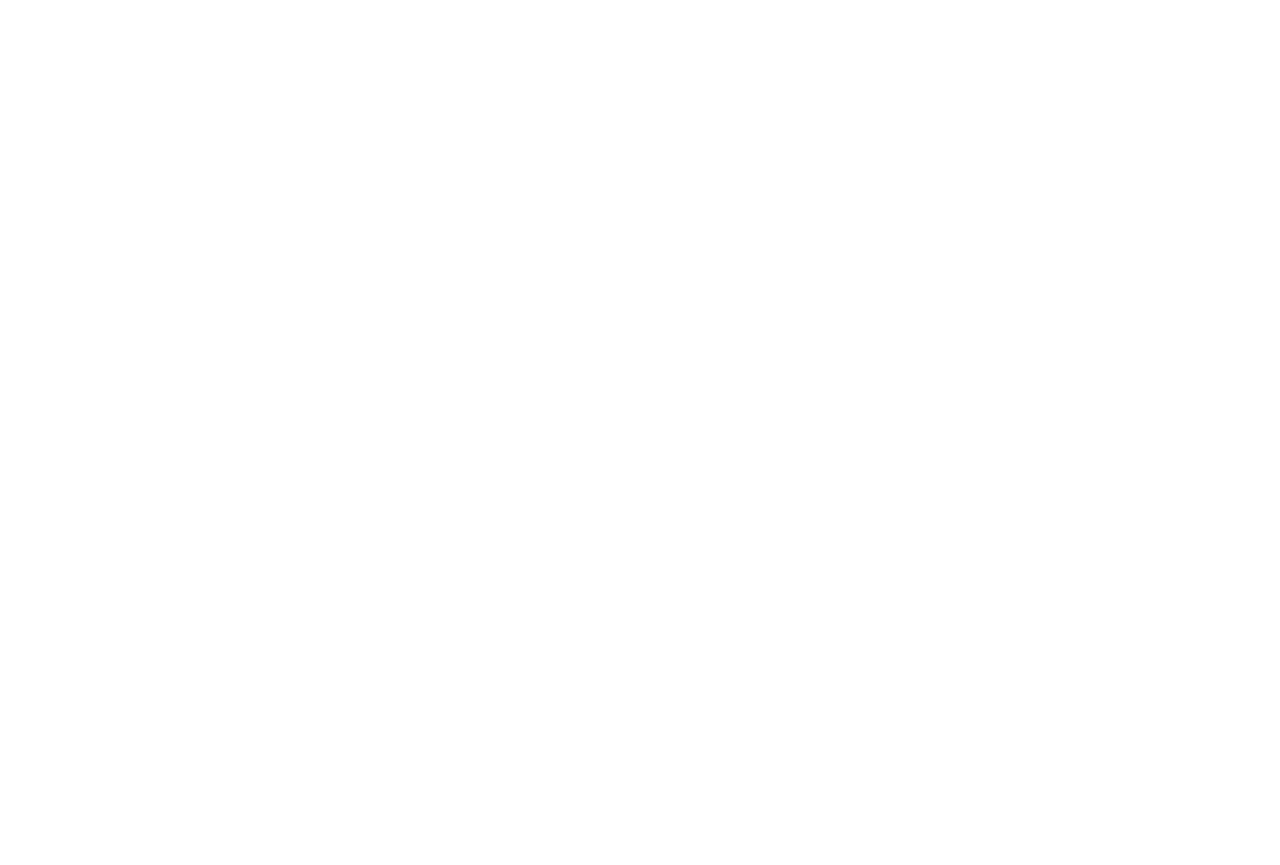
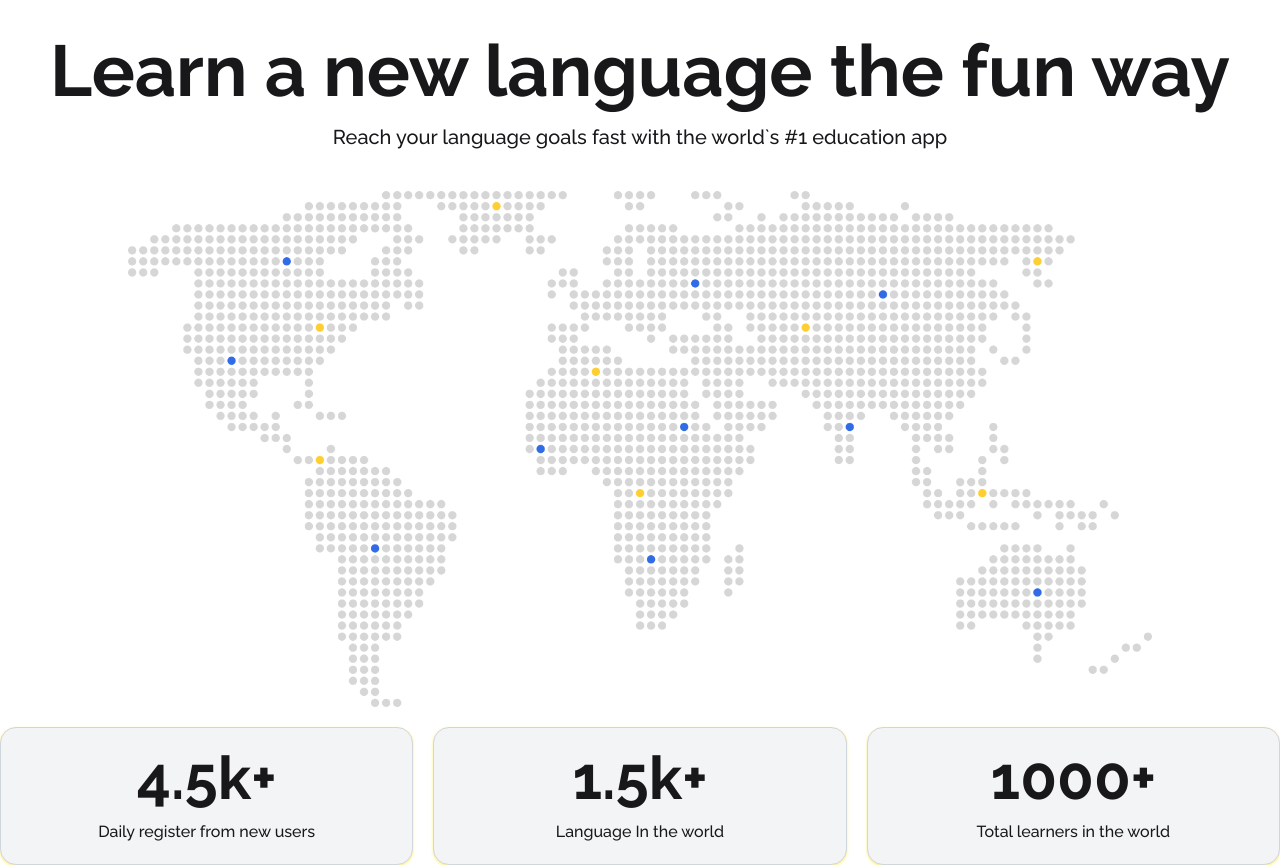
Before and after one commit to amitchandradas2004/Verbalizelt-Language-Learning-WebApp-by-react, a React (Vite) app: page / in a window 1280 px wide. Shown: the part 1600-2465 px from the top of the page. Before the commit the page ends 1615 px from the top, so only its background shows below. Built offline with nearby package versions, Linux system fonts and the light colour scheme.

Commit message:
New Language section is added

```diff
--- a/src/App.jsx
+++ b/src/App.jsx
@@ -2,6 +2,7 @@
 import Hero from "./Components/Hero/Hero";
 import Learning from "./Components/Learning/Learning";
 import Navbar from "./Components/Navbar/Navbar";
+import NewLanguage from "./Components/NewLanguage/NewLanguage";
 
 function App() {
   return (
@@ -9,6 +10,7 @@
       <Navbar></Navbar>
       <Hero></Hero>
       <Learning></Learning>
+      <NewLanguage></NewLanguage>
     </>
   );
 }
--- /dev/null
+++ b/src/Components/NewLanguage/NewLanguage.jsx
@@ -0,0 +1,35 @@
+import React from "react";
+import Global from "../../assets/global.png";
+const NewLanguage = () => {
+  return (
+    <div className="container mx-auto px-2 md:px-0">
+      <div className="text-center space-y-4 py-5">
+        <h2 className="text-6xl lg:text-7xl font-bold">
+          Learn a new language the fun way
+        </h2>
+        <p className="text-xl font-medium">
+          Reach your language goals fast with the world`s #1 education app
+        </p>
+      </div>
+      <div className="py-5">
+        <img src={Global} className="w-[80%] mx-auto" />
+      </div>
+      <div className="grid grid-cols-1 md:grid-cols-3 gap-5 px-5 md:px-0">
+        <div className="text-center border border-gray-300 rounded-2xl p-5 bg-gray-100 transition hover:-translate-y-0.5 space-y-3 shadow-yellow-200 shadow-sm">
+          <h3 className="text-6xl font-bold">4.5k+</h3>
+          <p className="font-medium">Daily register from new users</p>
+        </div>
+        <div className="text-center border border-gray-300 rounded-2xl p-5 bg-gray-100 transition hover:-translate-y-0.5 space-y-3 shadow-yellow-200 shadow-sm">
+          <h3 className="text-6xl font-bold">1.5k+</h3>
+          <p className="font-medium">Language In the world</p>
+        </div>
+        <div className="text-center border border-gray-300 rounded-2xl p-5 bg-gray-100 transition hover:-translate-y-0.5 space-y-3 shadow-yellow-200 shadow-sm">
+          <h3 className="text-6xl font-bold">1000+</h3>
+          <p className="font-medium">Total learners in the world</p>
+        </div>
+      </div>
+    </div>
+  );
+};
+
+export default NewLanguage;
```
